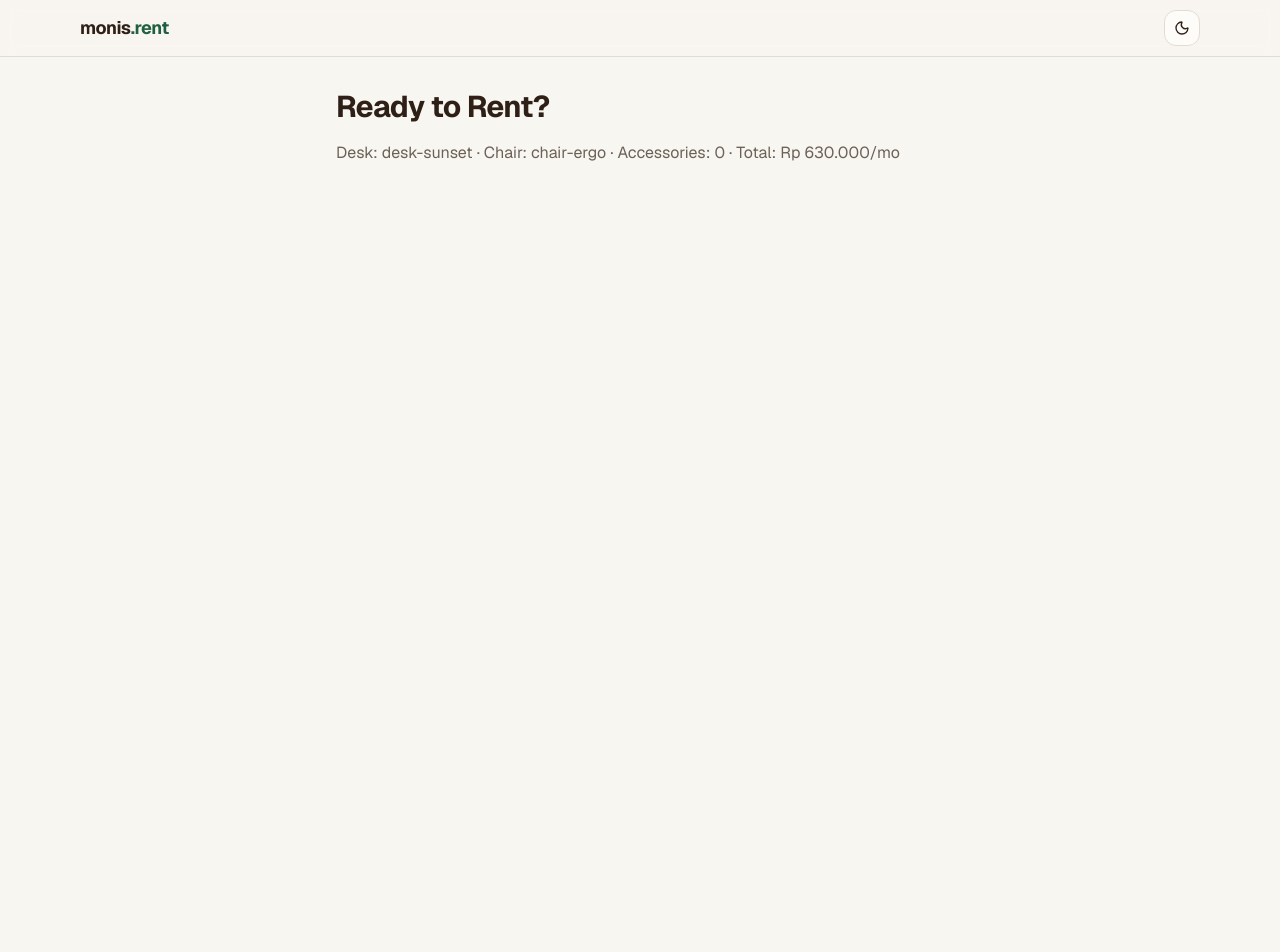
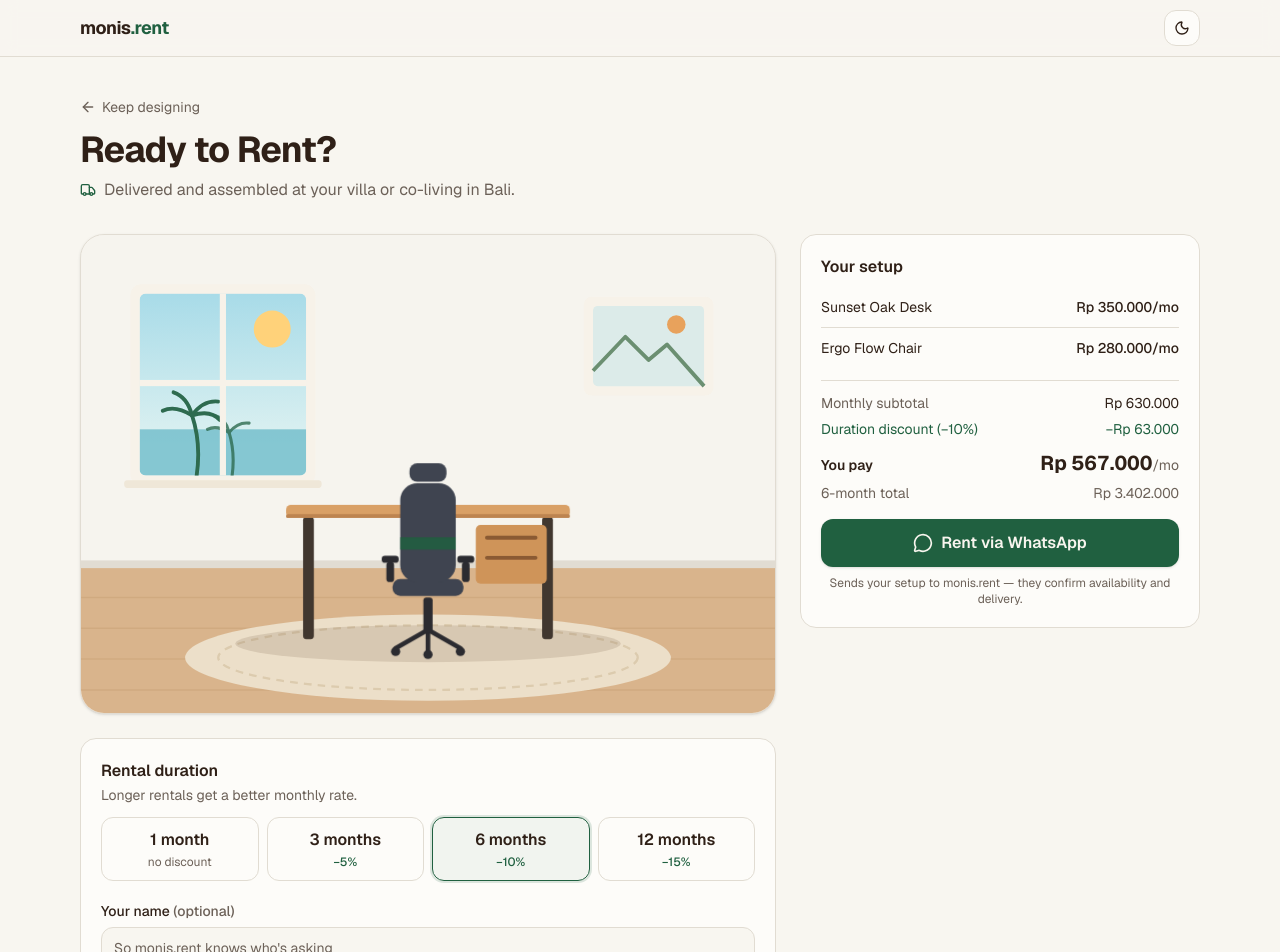
Before and after one commit to blacktomang/workspace-design, a Next.js app: page /checkout in a window 1280 px wide. Shown: the top 952 px of the page. Before the commit the page ends 800 px from the top, so only its background shows below. Built offline with nearby package versions, Linux system fonts and the light colour scheme.

Commit message:
feat: add checkout summary with rental durations and WhatsApp handoff

```diff
--- a/src/components/checkout/checkout-summary.tsx
+++ b/src/components/checkout/checkout-summary.tsx
@@ -1,25 +1,196 @@
 "use client";
 
-import { useWorkspaceStore, selectMonthlyTotal } from "@/lib/store/workspace-store";
-import { formatIDR } from "@/lib/utils";
+import { ArrowLeft, MessageCircle, Truck } from "lucide-react";
+import Link from "next/link";
+import { useState } from "react";
+import { WorkspaceScene } from "@/components/builder/scene/workspace-scene";
+import { useHydrated } from "@/hooks/use-hydrated";
+import {
+  buildLines,
+  buildWhatsAppLink,
+  DURATIONS,
+  discountFor,
+  linesTotal,
+} from "@/lib/rental";
+import { useWorkspaceStore } from "@/lib/store/workspace-store";
+import { cn, formatIDR } from "@/lib/utils";
 
-/**
- * Placeholder for the summary / "Rent your setup" view.
- * Reads the persisted workspace selection.
- */
 export default function CheckoutSummary() {
+  const hydrated = useHydrated();
   const deskId = useWorkspaceStore((s) => s.deskId);
   const chairId = useWorkspaceStore((s) => s.chairId);
   const accessories = useWorkspaceStore((s) => s.accessories);
-  const total = useWorkspaceStore(selectMonthlyTotal);
+
+  const [months, setMonths] = useState(6);
+  const [name, setName] = useState("");
+
+  if (!hydrated) {
+    return (
+      <section className="mx-auto w-full max-w-6xl flex-1 px-4 py-10">
+        <div className="h-9 w-64 animate-pulse rounded-xl bg-muted" />
+        <div className="mt-8 grid gap-6 lg:grid-cols-[minmax(0,1fr)_400px]">
+          <div className="aspect-[900/620] animate-pulse rounded-3xl bg-muted" />
+          <div className="h-96 animate-pulse rounded-2xl bg-muted" />
+        </div>
+      </section>
+    );
+  }
+
+  const lines = buildLines({ deskId, chairId, accessories });
+  const monthly = linesTotal(lines);
+  const discount = discountFor(months);
+  const effectiveMonthly = Math.round(monthly * (1 - discount));
+  const total = effectiveMonthly * months;
+  const waLink = buildWhatsAppLink({
+    lines,
+    months,
+    discount,
+    monthly,
+    effectiveMonthly,
+    total,
+    name: name.trim() || undefined,
+  });
 
   return (
-    <section className="mx-auto flex w-full max-w-2xl flex-1 flex-col gap-4 p-8">
-      <h1 className="text-3xl font-bold tracking-tight">Ready to Rent?</h1>
-      <p className="text-muted-foreground">
-        Desk: {deskId} · Chair: {chairId} · Accessories:{" "}
-        {Object.keys(accessories).length} · Total: {formatIDR(total)}/mo
+    <section className="mx-auto w-full max-w-6xl flex-1 px-4 py-10">
+      <Link
+        href="/"
+        className="inline-flex items-center gap-1.5 text-sm text-muted-foreground transition-colors hover:text-foreground"
+      >
+        <ArrowLeft className="size-4" />
+        Keep designing
+      </Link>
+      <h1 className="mt-2 text-3xl font-bold tracking-tight sm:text-4xl">
+        Ready to Rent?
+      </h1>
+      <p className="mt-2 flex items-center gap-2 text-muted-foreground">
+        <Truck className="size-4 text-primary" />
+        Delivered and assembled at your villa or co-living in Bali.
       </p>
+
+      <div className="mt-8 grid items-start gap-6 lg:grid-cols-[minmax(0,1fr)_400px]">
+        <div className="flex flex-col gap-6">
+          <WorkspaceScene className="animate-fade-up" />
+
+          <div className="rounded-2xl border border-border bg-card p-5">
+            <h2 className="font-semibold">Rental duration</h2>
+            <p className="mt-0.5 text-sm text-muted-foreground">
+              Longer rentals get a better monthly rate.
+            </p>
+            <div className="mt-3 grid grid-cols-2 gap-2 sm:grid-cols-4">
+              {DURATIONS.map((d) => (
+                <button
+                  key={d.months}
+                  type="button"
+                  onClick={() => setMonths(d.months)}
+                  aria-pressed={months === d.months}
+                  className={cn(
+                    "flex flex-col items-center gap-0.5 rounded-xl border px-3 py-2.5 transition-all",
+                    months === d.months
+                      ? "border-primary bg-primary/5 ring-2 ring-primary/15"
+                      : "border-border hover:border-primary/40 hover:bg-muted/50"
+                  )}
+                >
+                  <span className="font-semibold">
+                    {d.months} month{d.months > 1 ? "s" : ""}
+                  </span>
+                  <span
+                    className={cn(
+                      "text-xs",
+                      d.discount > 0
+                        ? "font-medium text-primary"
+                        : "text-muted-foreground"
+                    )}
+                  >
+                    {d.discount > 0 ? `−${d.discount * 100}%` : "no discount"}
+                  </span>
+                </button>
+              ))}
+            </div>
+
+            <label
+              htmlFor="renter-name"
+              className="mt-5 block text-sm font-medium"
+            >
+              Your name <span className="text-muted-foreground">(optional)</span>
+            </label>
+            <input
+              id="renter-name"
+              type="text"
+              value={name}
+              onChange={(e) => setName(e.target.value)}
+              placeholder="So monis.rent knows who's asking"
+              className="mt-1.5 w-full rounded-xl border border-border bg-background px-3 py-2.5 text-sm outline-none transition-colors placeholder:text-muted-foreground focus:border-primary focus:ring-2 focus:ring-primary/20"
+            />
+          </div>
+        </div>
+
+        <aside className="h-fit rounded-2xl border border-border bg-card p-5 lg:sticky lg:top-20">
+          <h2 className="font-semibold">Your setup</h2>
+          <ul className="mt-2 divide-y divide-border">
+            {lines.map((l) => (
+              <li
+                key={l.id}
+                className="flex items-baseline justify-between gap-4 py-2.5 text-sm"
+              >
+                <span>
+                  {l.qty > 1 && (
+                    <span className="mr-1 font-semibold text-primary">
+                      {l.qty}×
+                    </span>
+                  )}
+                  {l.name}
+                </span>
+                <span className="shrink-0 font-medium tabular-nums">
+                  {formatIDR(l.lineTotal)}/mo
+                </span>
+              </li>
+            ))}
+          </ul>
+
+          <div className="mt-3 flex flex-col gap-1.5 border-t border-border pt-3 text-sm">
+            <div className="flex justify-between">
+              <span className="text-muted-foreground">Monthly subtotal</span>
+              <span className="tabular-nums">{formatIDR(monthly)}</span>
+            </div>
+            {discount > 0 && (
+              <div className="flex justify-between text-primary">
+                <span>Duration discount (−{discount * 100}%)</span>
+                <span className="tabular-nums">
+                  −{formatIDR(monthly - effectiveMonthly)}
+                </span>
+              </div>
+            )}
+            <div className="mt-1 flex items-baseline justify-between">
+              <span className="font-semibold">You pay</span>
+              <span className="text-xl font-bold tabular-nums">
+                {formatIDR(effectiveMonthly)}
+                <span className="text-sm font-normal text-muted-foreground">
+                  /mo
+                </span>
+              </span>
+            </div>
+            <div className="flex justify-between text-muted-foreground">
+              <span>{months}-month total</span>
+              <span className="tabular-nums">{formatIDR(total)}</span>
+            </div>
+          </div>
+
+          <a
+            href={waLink}
+            target="_blank"
+            rel="noreferrer"
+            className="mt-4 flex w-full items-center justify-center gap-2 rounded-xl bg-primary px-4 py-3 font-semibold text-primary-foreground shadow-sm transition-opacity hover:opacity-90"
+          >
+            <MessageCircle className="size-5" />
+            Rent via WhatsApp
+          </a>
+          <p className="mt-2 text-center text-xs text-muted-foreground">
+            Sends your setup to monis.rent — they confirm availability and
+            delivery.
+          </p>
+        </aside>
+      </div>
     </section>
   );
 }
```
